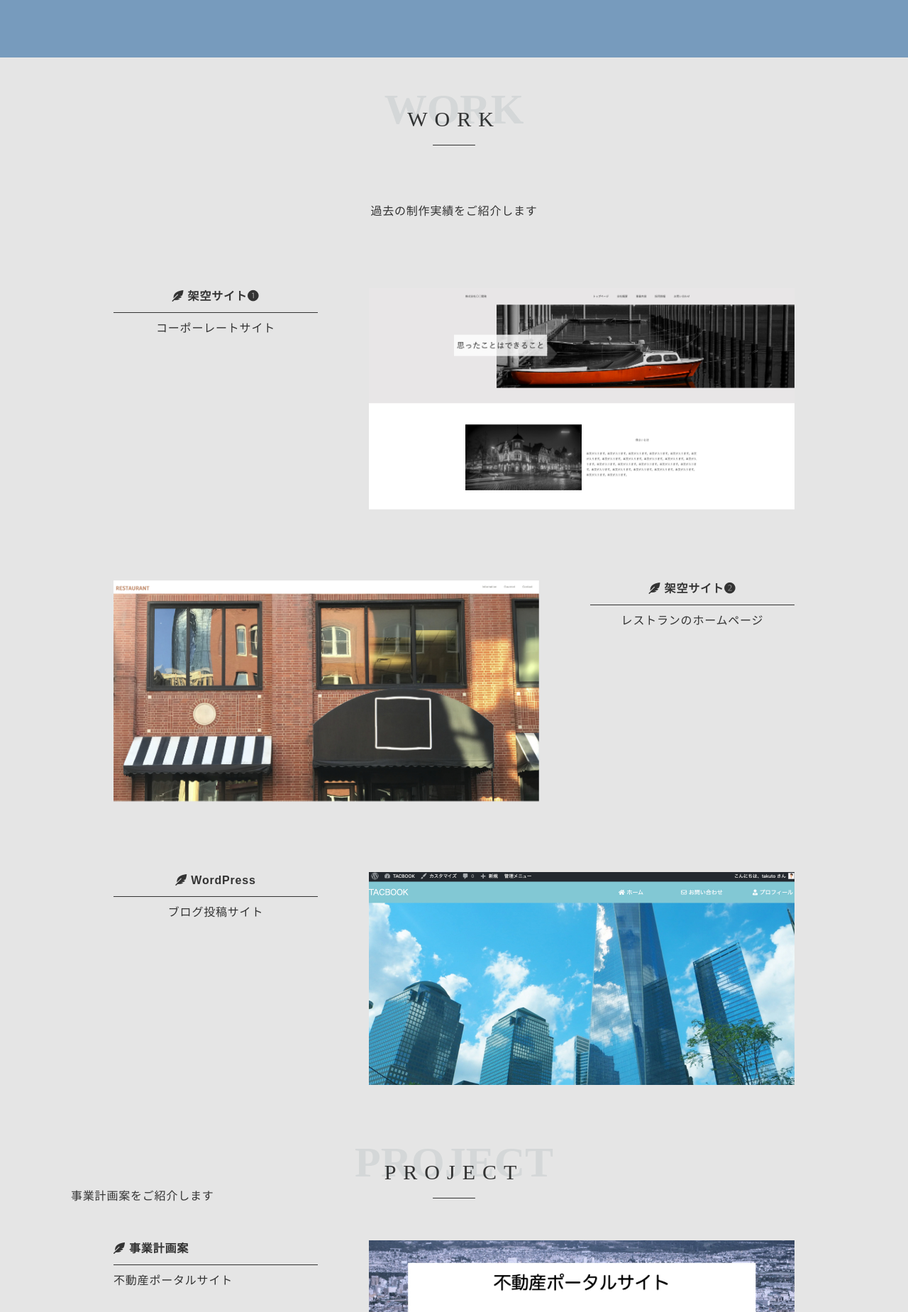
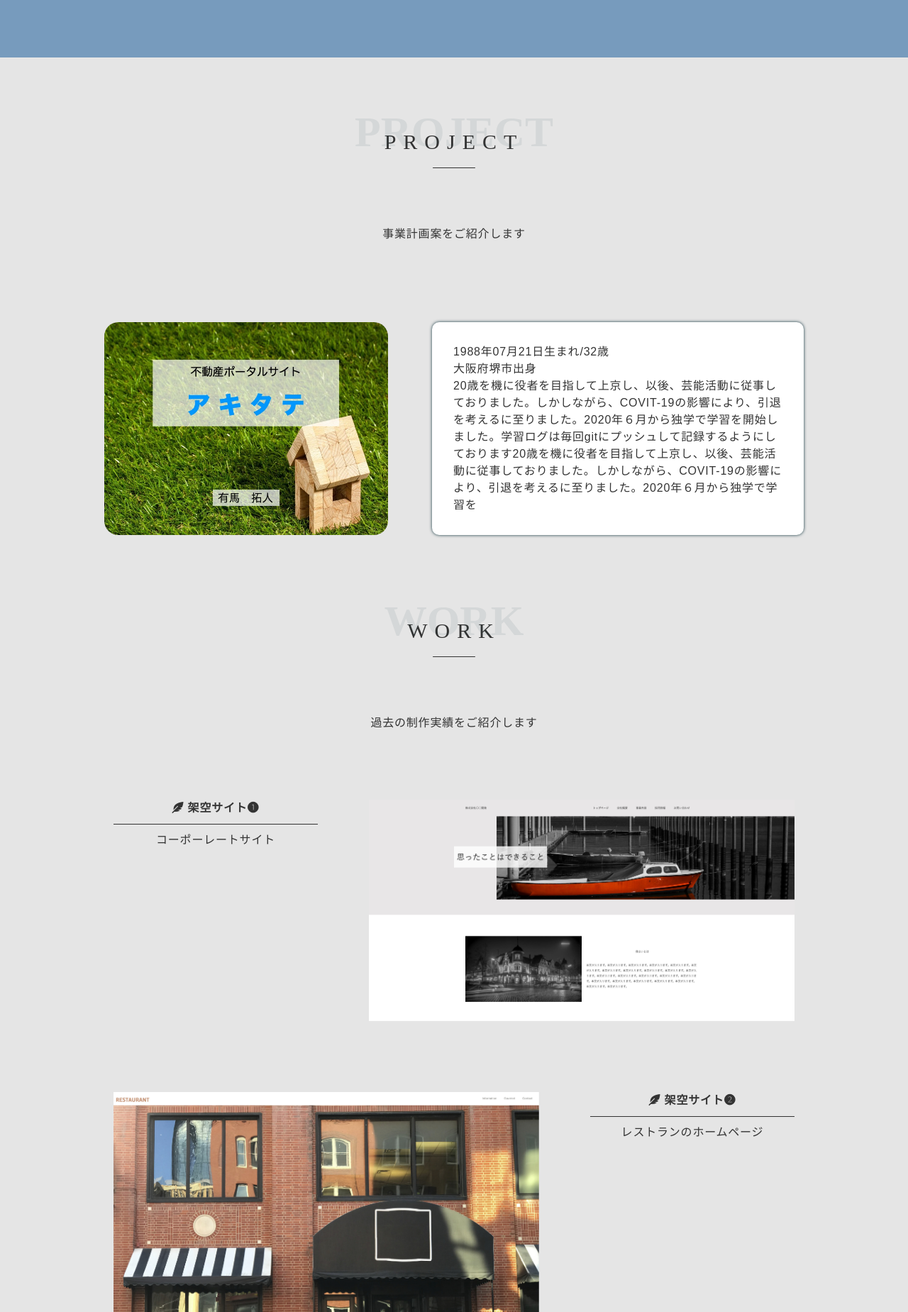
Before and after one commit to tokutamaria/myportfolio, a PHP site: the page made by index.php in a window 1280 px wide. Shown: the part 2005-3854 px from the top of the page at 71% size. Run offline with PHP 8.4, Linux system fonts and the light colour scheme; data that the repository does not hold is empty; some libraries are stand-ins or nearby versions.

Commit message:
project追加

```diff
--- a/index.php
+++ b/index.php
@@ -53,12 +53,13 @@ if ($_REQUEST['action'] == 'rewrite' && isset($_SESSION['join'])) {
   <header class="header" id="header">
     <nav class="inner flex space align">
       <div class="top_logo">
-        <h1><a href="#">Let It Be</a></h1>
+        <h1><a href="#">Let's</a></h1>
       </div>
       <div class="header_nav open">
         <ul class="flex" id="sp_nav">
           <li><a class="link" href="#about">ABOUT</a></li>
           <li><a class="link" href="#skills">SKILLS</a></li>
+          <li><a class="link" href="#project">PROJECT</a></li>
           <li><a class="link" href="#work">WORK</a></li>
           <li><a class="link" href="#contact">CONTACT</a></li>
         </ul>
@@ -87,7 +88,7 @@ if ($_REQUEST['action'] == 'rewrite' && isset($_SESSION['join'])) {
       <h2 class="front_text">about me<span class="back_text">about me</span></h2>
       <div class="profile flex around">
         <div class="profile_image">
-          <img src="/myportfolio/images/Portfolio.jpg" class="my_image">
+          <img class="my_image" src="/myportfolio/images/Portfolio.jpg">
           <h2 class="profile_name">Takuto Arima</h2>
         </div>
         <div class="profile_text">
@@ -135,6 +136,25 @@ if ($_REQUEST['action'] == 'rewrite' && isset($_SESSION['join'])) {
           <i class="fab fa-js fa-9x"></i>
         </li>
       </ul>
+    </div>
+  </section>
+  <!-- 事業計画案 -->
+  <section class="project" id="project">
+    <div class="wrapper">
+      <h2 class="front_text">PROJECT<span class="back_text">PROJECT</span></h2>
+      <p class="project_info">事業計画案をご紹介します</p>
+      <div class="project_contents flex around">
+        <div class="project_image">
+          <a href="">
+          <img src="/myportfolio/images/表紙.jpg">
+          </a>
+        </div>
+        <div class="project_text">
+            <p>1988年07月21日生まれ/32歳</p>
+            <p>大阪府堺市出身</p>
+            <p>20歳を機に役者を目指して上京し、以後、芸能活動に従事しておりました。しかしながら、COVIT-19の影響により、引退を考えるに至りました。2020年６月から独学で学習を開始しました。学習ログは毎回gitにプッシュして記録するようにしております20歳を機に役者を目指して上京し、以後、芸能活動に従事しておりました。しかしながら、COVIT-19の影響により、引退を考えるに至りました。2020年６月から独学で学習を</p>
+        </div>
+      </div>
     </div>
   </section>
   <!-- 仕事 -->
@@ -185,29 +205,6 @@ if ($_REQUEST['action'] == 'rewrite' && isset($_SESSION['join'])) {
             <a href="https://tacbook.online">
               <img class="img_zoom inview" src="/myportfolio/images/WordPress.jpg"
               alt="WordPress" width="600" height="500">
-            </a>
-          </div>
-        </div>
-    </div>
-  </section>
-  <!-- 事業計画案 -->
-  <section class="project" id="project">
-    <div class="wrapper">
-      <h2 class="front_text">PROJECT<span class="back_text">PROJECT</span></h2>
-      <p class="work_info">事業計画案をご紹介します</p>
-      <div class="work_contents">
-        <div class="work_content flex space">
-          <div class="work_text">
-            <h3>
-              <i class="fas fa-feather-alt"></i>
-              事業計画案
-            </h3>
-            <p>不動産ポータルサイト</p>
-          </div>
-          <div class="work_img">
-            <a href="/myportfolio/images/架空サイト全体１.png">
-              <img class="img_zoom inview" src="/myportfolio/images/表紙.jpg"
-              alt="企画書" width="600px" height="500px">
             </a>
           </div>
         </div>
--- a/js/main.js
+++ b/js/main.js
@@ -9,6 +9,8 @@
   const sp = 768;                                                 /* レスポンシブ画面幅 */
   const image = document.querySelector('.profile_image');         /* 自己紹介 写真 */
   const profile = document.querySelector('.profile_text');        /* 自己紹介 テキスト */
+  const pjImage = document.querySelector('.project_image');        /* 事業企画案 表紙 */
+  const pjText = document.querySelector('.project_text');          /* 事業企画案 説明 */
   const works = document.querySelectorAll(".work_content");       /* 仕事 */
   const contacts = document.querySelectorAll('#contact');         /* お問い合わせ */
   const skills = document.querySelector('.skill_list');           /* スキル */
@@ -76,6 +78,10 @@
   const ior = new IntersectionObserver(about_right);
   iol.observe(image);
   ior.observe(profile);
+
+  /* 事業企画案 */
+  iol.observe(pjImage);
+  ior.observe(pjText);
 
   /* スキル */
   const skill_li = function(entries) {
--- a/style.css
+++ b/style.css
@@ -321,12 +321,14 @@ header h1 a:hover {
 }
 
 .left {
+	opacity: 1;
 	animation-name: kf_about_left;
 	animation-duration: .5s;
 	animation-fill-mode: forwards;
 }
 
 .right {
+	opacity: 1;
 	animation-name: kf_about_right;
 	animation-duration: .5s;
 	animation-fill-mode: forwards;
@@ -372,12 +374,51 @@ header h1 a:hover {
 	animation-duration: .8s;
 	animation-fill-mode: forwards;
 }
+
+/* 事業計画案 */
+.project {
+	width: 100%;
+	height: 100%;
+	padding-top: 6rem;
+}
+
+.project .project_info {
+	text-align: center;
+	margin: 6rem 0;
+}
+
+.project_contents {
+	width: 100%;
+	height: 100%;
+	padding: 1rem 1rem;
+}
+
+.project_text {
+	width: 50%;
+	height: 100%;
+	background: #ffffff;
+	box-shadow: 0 0 4px #13363E;
+	border-radius: 10px;
+	padding: 30px;
+}
+
+.project_image {
+	width: auto;
+	height: 100%;
+}
+
+.project_image img {
+	border-radius: 20px;
+	width: 400px;
+	height: 300px;
+}
+
 /* 仕事 */
 .work {
 	width: 100%;
 	height: auto;
 	position: relative;
-	padding-top: 4rem;
+	padding-top: 6rem;
 }
 
 .wrapper .work_contents {
```
Also changed, not shown: other parts of style.css (+57 -36 lines), images/表紙.jpg.
